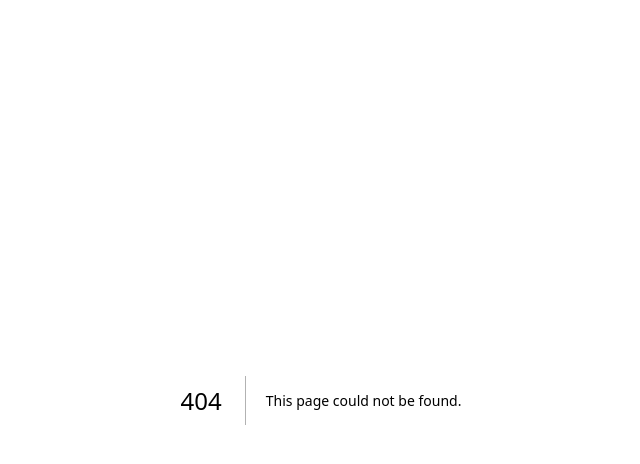
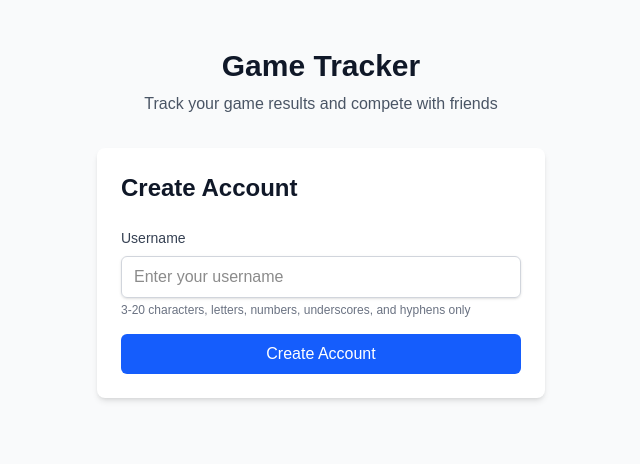
Before and after one commit to marius-wichtner-mw/agentic-coding-workshop, a Next.js app in the folder hackathon-starter/: page /auth in a window 1280 px wide. Before the commit this address had no page. Shown: the top 464 px of the page, without its empty margins (319-959 px from the left). Built offline with nearby package versions, Linux system fonts and the light colour scheme.

Commit message:
Add user authentication demo page
- Create /auth page to demonstrate user management
- Integrate UserRegistration and UserProfile components
- Simple login/logout flow for testing

```diff
--- /dev/null
+++ b/hackathon-starter/app/auth/page.tsx
@@ -0,0 +1,59 @@
+'use client'
+
+import { useState } from 'react'
+import UserRegistration from '@/components/UserRegistration'
+import UserProfile from '@/components/UserProfile'
+
+interface User {
+  id: number
+  username: string
+  created_at: string
+}
+
+export default function AuthPage() {
+  const [currentUser, setCurrentUser] = useState<User | null>(null)
+
+  const handleRegistrationSuccess = (user: User) => {
+    setCurrentUser(user)
+  }
+
+  const handleProfileUpdate = (updatedUser: User) => {
+    setCurrentUser(updatedUser)
+  }
+
+  const handleLogout = () => {
+    setCurrentUser(null)
+  }
+
+  return (
+    <div className="min-h-screen bg-gray-50 py-12 px-4 sm:px-6 lg:px-8">
+      <div className="max-w-2xl mx-auto">
+        <div className="text-center mb-8">
+          <h1 className="text-3xl font-bold text-gray-900">Game Tracker</h1>
+          <p className="mt-2 text-gray-600">Track your game results and compete with friends</p>
+        </div>
+
+        {currentUser ? (
+          <div className="space-y-6">
+            <div className="text-center">
+              <p className="text-lg text-gray-700">Welcome back, <span className="font-semibold">{currentUser.username}</span>!</p>
+              <button
+                onClick={handleLogout}
+                className="mt-2 text-blue-600 hover:text-blue-800 text-sm font-medium"
+              >
+                Switch User
+              </button>
+            </div>
+
+            <UserProfile
+              user={currentUser}
+              onUpdate={handleProfileUpdate}
+            />
+          </div>
+        ) : (
+          <UserRegistration onSuccess={handleRegistrationSuccess} />
+        )}
+      </div>
+    </div>
+  )
+}
```
